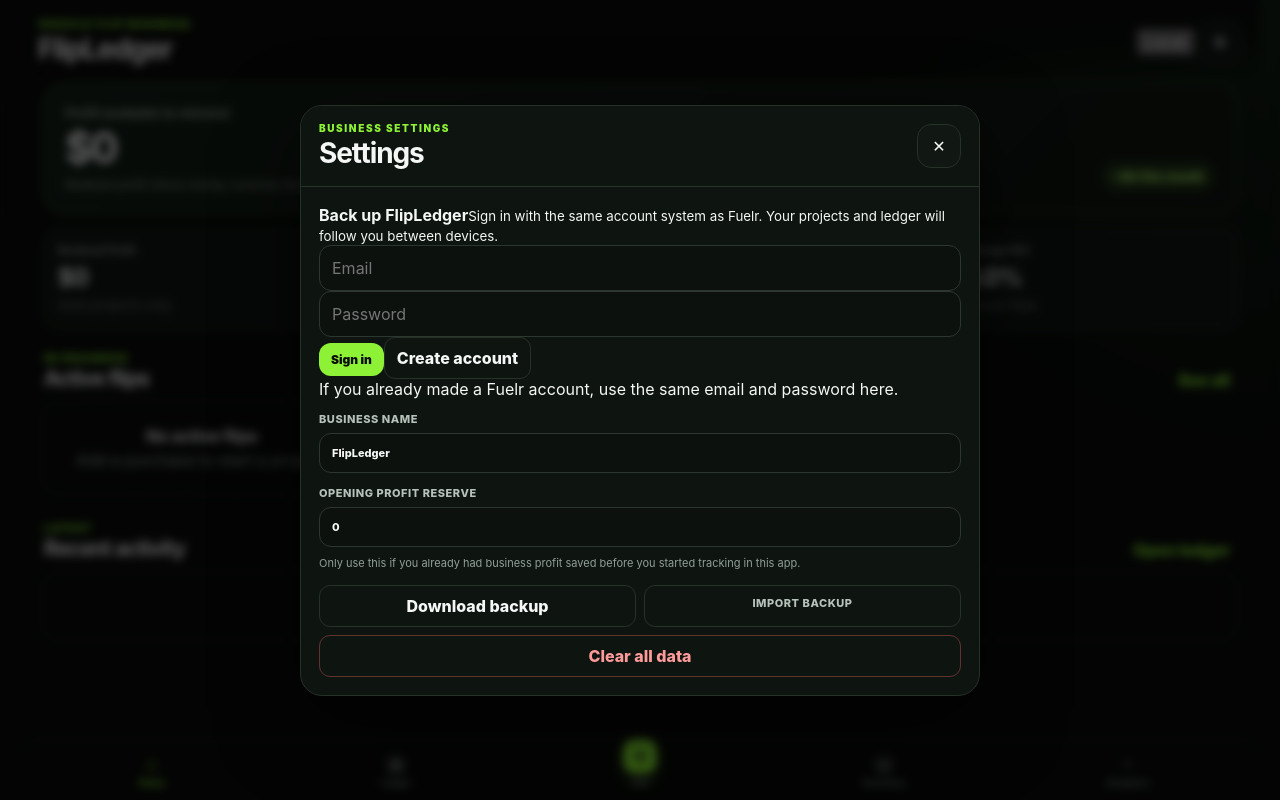
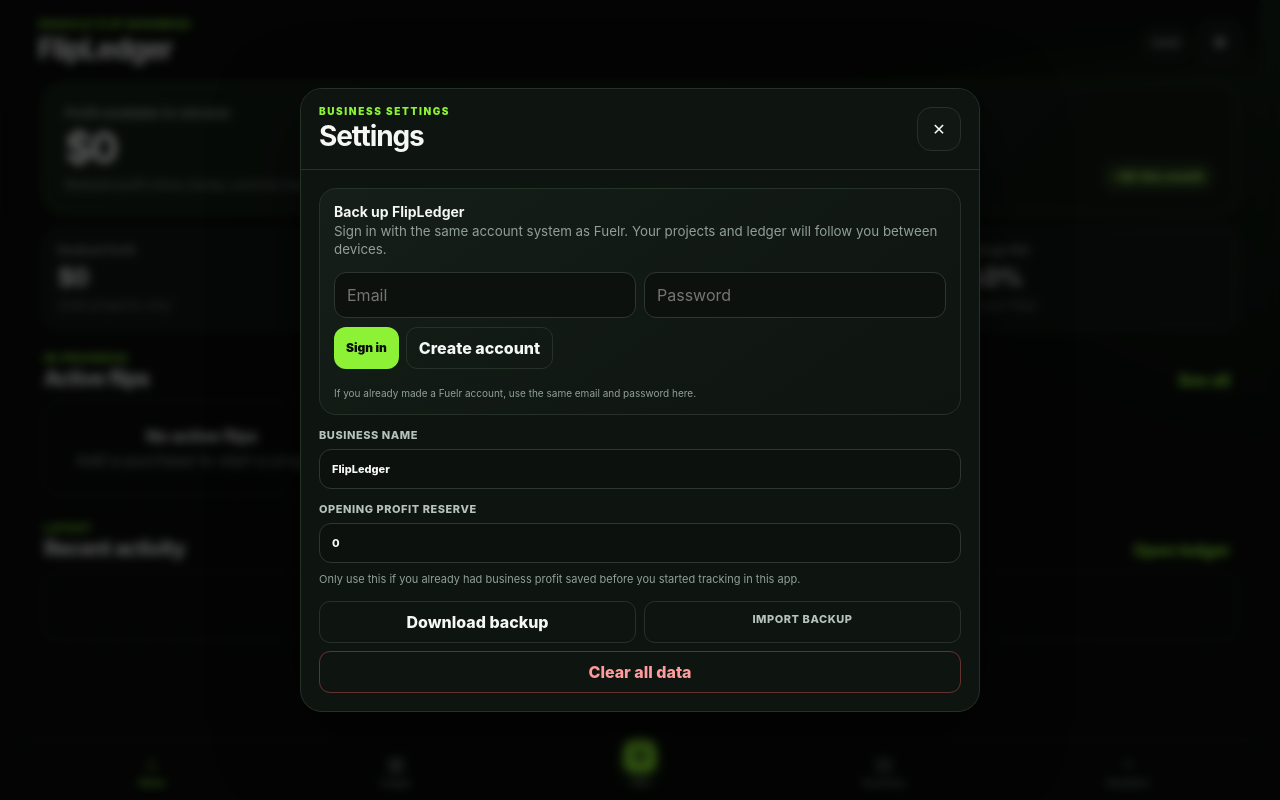
Before and after one commit to TrenGoblem/PrepFuel, a website: page flipledger/index.html in a window 1280 px wide. Both pictures are taken after a click on the button "Local". Drawn offline with nearby package versions, Linux system fonts and the light colour scheme.

Commit message:
Style FlipLedger account and sync controls

```diff
--- a/flipledger/styles.css
+++ b/flipledger/styles.css
@@ -67,3 +67,25 @@ input,select,textarea{width:100%;border:1px solid #2c382f;background:#0c110e;col
 .back-btn{width:42px;height:42px;border-radius:13px;border:1px solid var(--line);background:var(--panel);color:var(--text);font-size:30px;line-height:1}
 #addFormWrap[hidden],#addChooser[hidden]{display:none!important}
 @media(max-width:760px){.add-choice-grid{grid-template-columns:1fr}.add-choice{min-height:112px}.add-hero{padding-top:8px}}
+
+/* Account + cloud sync */
+.top-actions{display:flex;align-items:center;gap:7px}
+.cloud-status{border:1px solid var(--line);background:var(--panel);color:var(--muted);border-radius:999px;padding:8px 11px;font-size:10px;font-weight:900;max-width:150px;overflow:hidden;text-overflow:ellipsis;white-space:nowrap}
+.cloud-status.online{border-color:rgba(141,242,53,.35);color:var(--accent2);background:rgba(141,242,53,.07)}
+.cloud-status.syncing{color:var(--warn)}
+.account-section{grid-column:1/-1}
+.account-card{border:1px solid var(--line);background:linear-gradient(145deg,#151e18,#0e1410);border-radius:17px;padding:14px}
+.account-card.signed-in{border-color:rgba(141,242,53,.28)}
+.account-head{display:flex;justify-content:space-between;align-items:flex-start;gap:12px}
+.account-head strong{display:block;font-size:14px}
+.account-head small{display:block;color:var(--muted);margin-top:3px;line-height:1.35}
+.account-state{display:inline-flex;align-items:center;gap:5px;color:var(--accent2);font-size:10px;font-weight:900}
+.account-state:before{content:"";width:7px;height:7px;border-radius:50%;background:currentColor}
+.auth-form{display:grid;gap:9px;margin-top:13px}
+.auth-form .auth-row{display:grid;grid-template-columns:1fr 1fr;gap:8px}
+.auth-form input{text-transform:none}
+.auth-actions{display:flex;gap:7px;flex-wrap:wrap}
+.auth-note{font-size:10px;color:var(--muted);line-height:1.4;margin-top:8px}
+.sync-line{display:flex;justify-content:space-between;gap:10px;margin-top:11px;padding-top:10px;border-top:1px solid #202a22;font-size:10px;color:var(--muted)}
+.sync-line strong{color:#c8d3cc}
+@media(max-width:520px){.auth-form .auth-row{grid-template-columns:1fr}.cloud-status{max-width:92px}}
```
